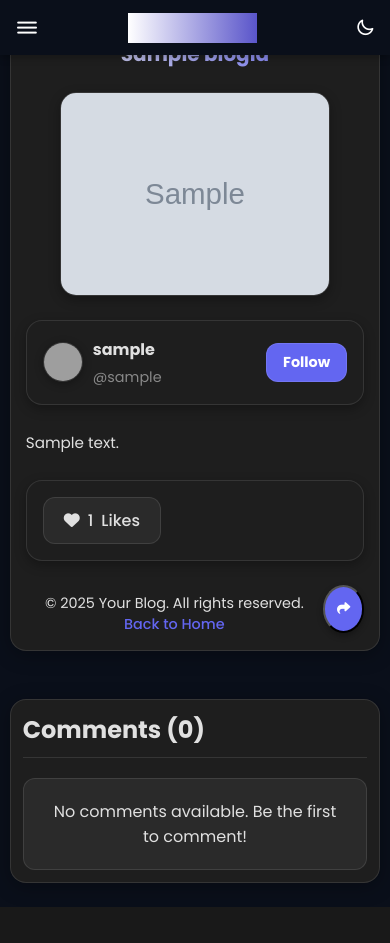
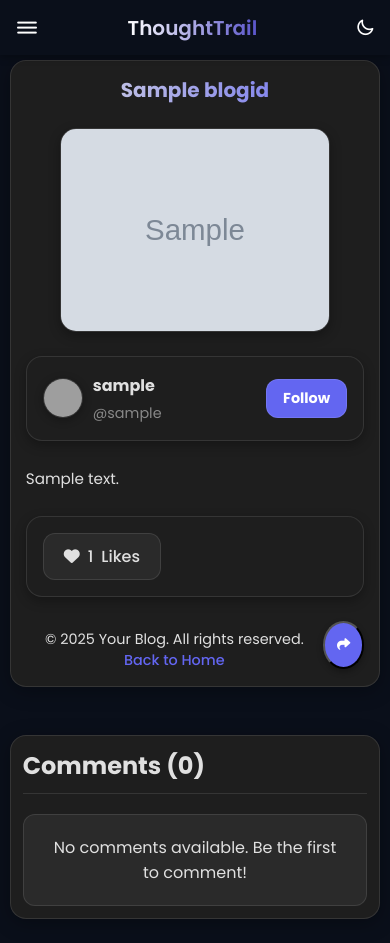
Before and after one commit to AyushSingh1002/ThoughtTrail, a Node server app: template views/blog.ejs in a window 390 px wide. Before the commit the page ends 907 px from the top, so only its background shows below. Run offline with Node 20, Linux system fonts and the light colour scheme; the template is opened without the code that fills it: most values are stand-ins (such as "Sample title", 1, 10 or a date in 2020); grey boxes marked "Sample" are stand-in pictures; some libraries are stand-ins or nearby versions; grey boxes are pictures that could not be loaded.

Commit message:
all pages ui is updated with animation-1

```diff
--- a/views/blog.ejs
+++ b/views/blog.ejs
@@ -56,6 +56,8 @@
             background-color: #0a0f1a;
             flex-direction: column;
             align-items: center;
+            margin-top: 20px;
+
         }
 
         .container {
@@ -527,6 +529,9 @@
                 padding: 15px;
                 margin: 24px auto;
             }
+            .container {
+                margin-top: 40px;
+            }
 
             .blog-title {
                 font-size: 1.5rem;
--- a/views/home.ejs
+++ b/views/home.ejs
@@ -46,7 +46,6 @@
       width: 100%;
       height: 300px;
       object-fit: cover;
-      object-position: middle;
       background-color: #0f172a; /* fallback bg for images */
     }
 
--- a/views/partials/navbar.ejs
+++ b/views/partials/navbar.ejs
@@ -64,6 +64,7 @@
       color: var(--text-white);
       text-decoration: none;
       background: linear-gradient(90deg, var(--text-white), var(--accent));
+      -webkit-background-clip: text;
       -webkit-text-fill-color: transparent;
       transition: var(--transition);
     }
@@ -337,7 +338,7 @@
 
       .nav-links li {
         width: 100%;
-        background: rgba(0, 0, 0, 0.); /* darker + 80% opacity */
+        background: rgba(0, 0, 0, 0.3); /* darker + 80% opacity */
   backdrop-filter: blur(20px); /* nice blur effect */
   -webkit-backdrop-filter: blur(20px); /* Safari support */
 
--- a/views/profile.ejs
+++ b/views/profile.ejs
@@ -111,6 +111,7 @@
       font-weight: 600;
       margin-bottom: 24px;
       background: linear-gradient(90deg, var(--text-white), var(--button-bg));
+      -webkit-background-clip: text;
       -webkit-text-fill-color: transparent;
       position: relative;
     }
--- a/views/settings.ejs
+++ b/views/settings.ejs
@@ -101,6 +101,7 @@
       font-weight: 600;
       margin-bottom: 24px;
       background: linear-gradient(90deg, var(--text-white), var(--accent));
+      -webkit-background-clip: text;
       -webkit-text-fill-color: transparent;
       position: relative;
     }
```
